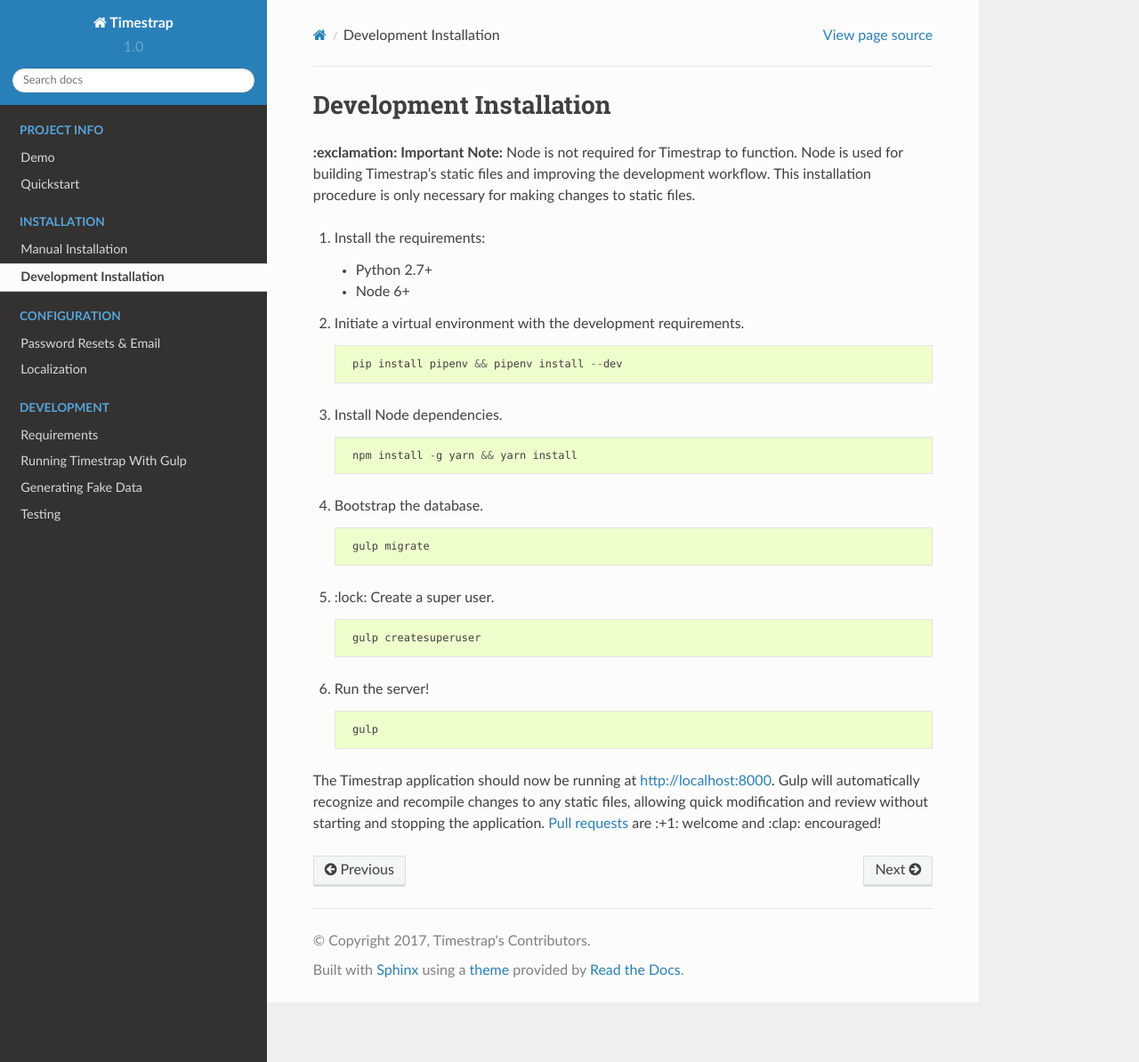
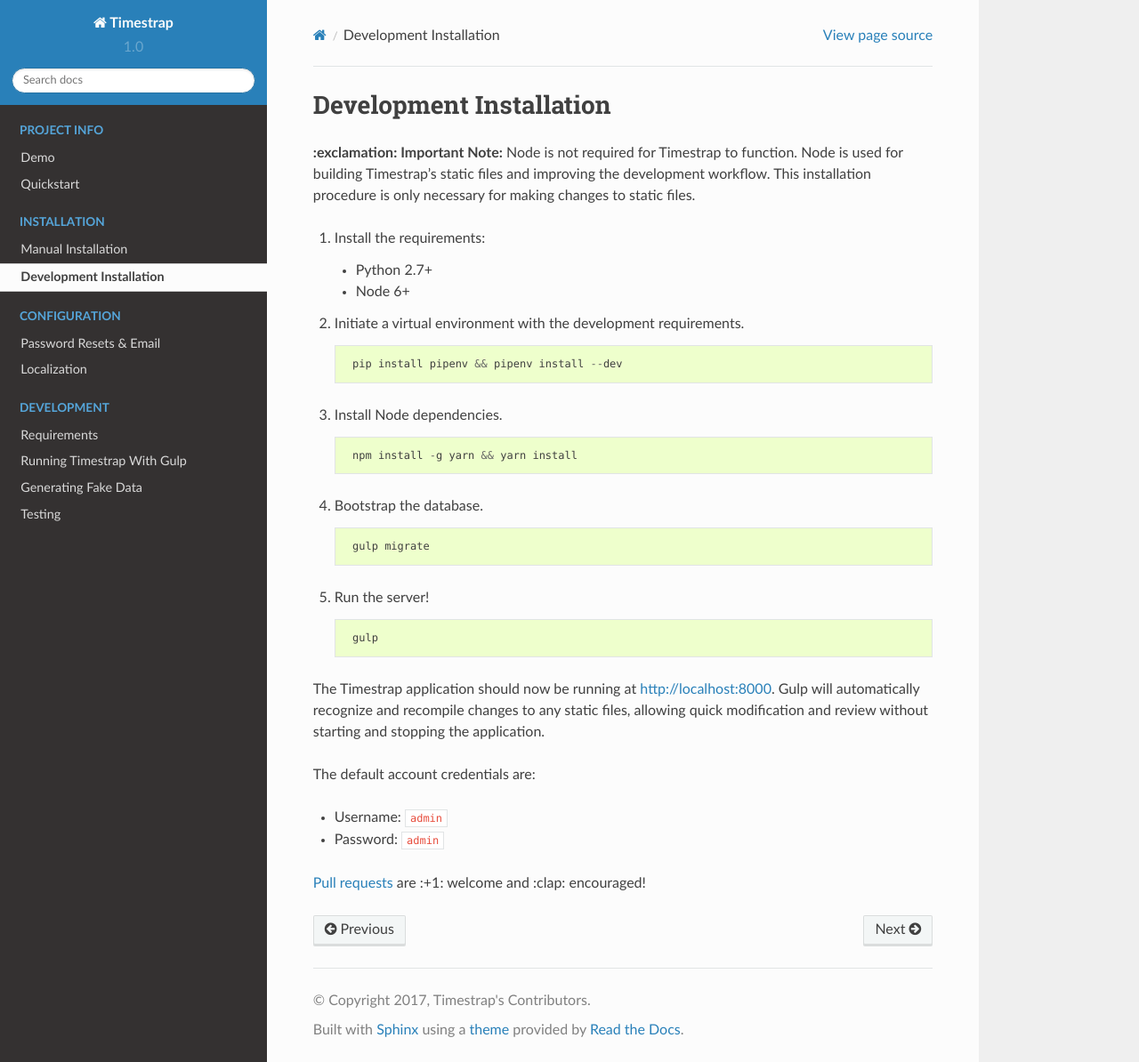
Before and after one commit to overshard/timestrap, a Sphinx documentation site: the page built from docs/installation/development.md, in a window 1280 px wide and 1194 px high. Shown: the whole window at 89% size. Built offline with Sphinx 7.4.7 and the Read the Docs theme 2.0.0, drawn with Linux system fonts in a browser that asks for light colours.

Commit message:
Update documentation to reflect new default admin user.

```diff
--- a/docs/installation/development.md
+++ b/docs/installation/development.md
@@ -21,10 +21,6 @@
 
         gulp migrate
 
-1. :lock: Create a super user.
-
-        gulp createsuperuser
-
 1. Run the server!
 
         gulp
@@ -32,5 +28,12 @@
 The Timestrap application should now be running at [http://localhost:8000](http://localhost:8000).
 Gulp will automatically recognize and recompile changes to any static
 files, allowing quick modification and review without starting and stopping
-the application. [Pull requests](https://github.com/overshard/timestrap/pulls)
-are :+1: welcome and :clap: encouraged!
+the application.
+
+The default account credentials are:
+
+- Username: `admin`
+- Password: `admin`
+
+[Pull requests](https://github.com/overshard/timestrap/pulls) are :+1: welcome
+and :clap: encouraged!
```
Also changed, not shown: docs/installation/manual.md (+5 -4 lines), docs/introduction/demo.md (+1 -1 lines), docs/introduction/quickstart.md (+5 -3 lines).
